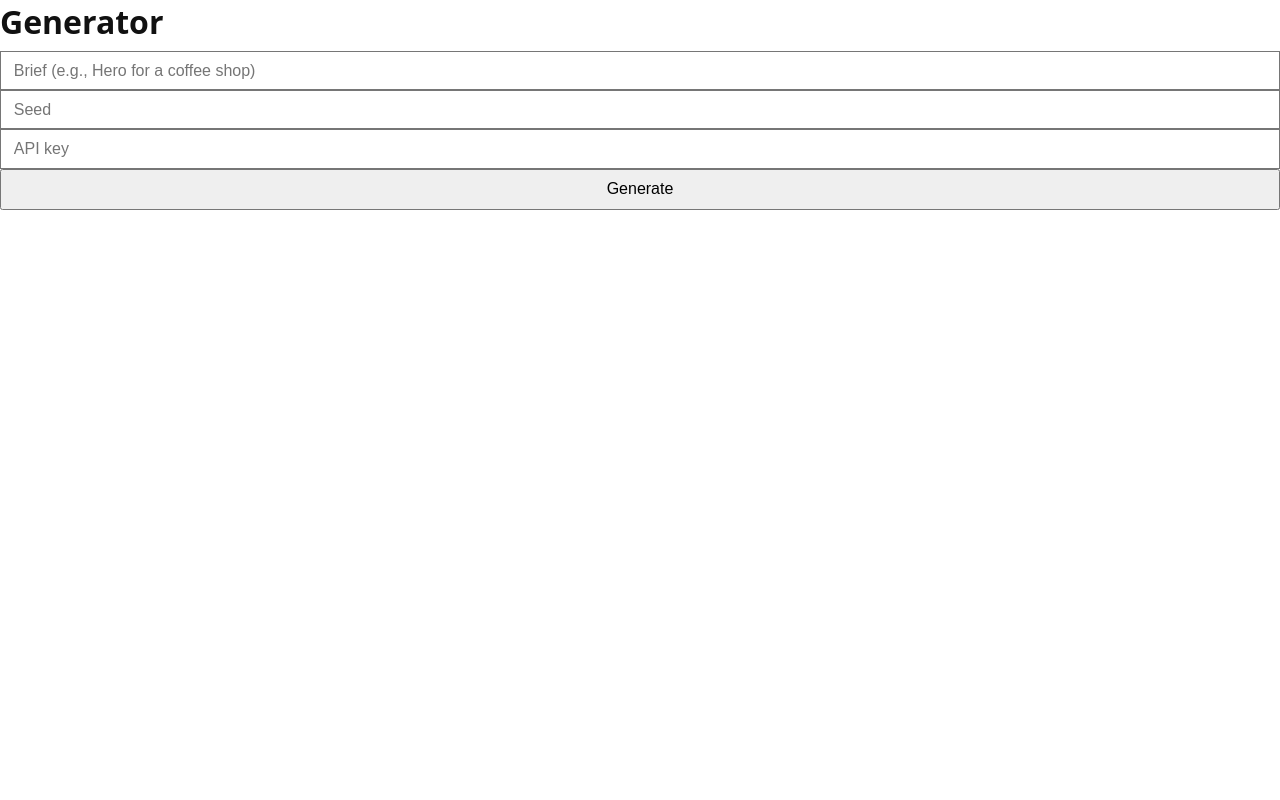
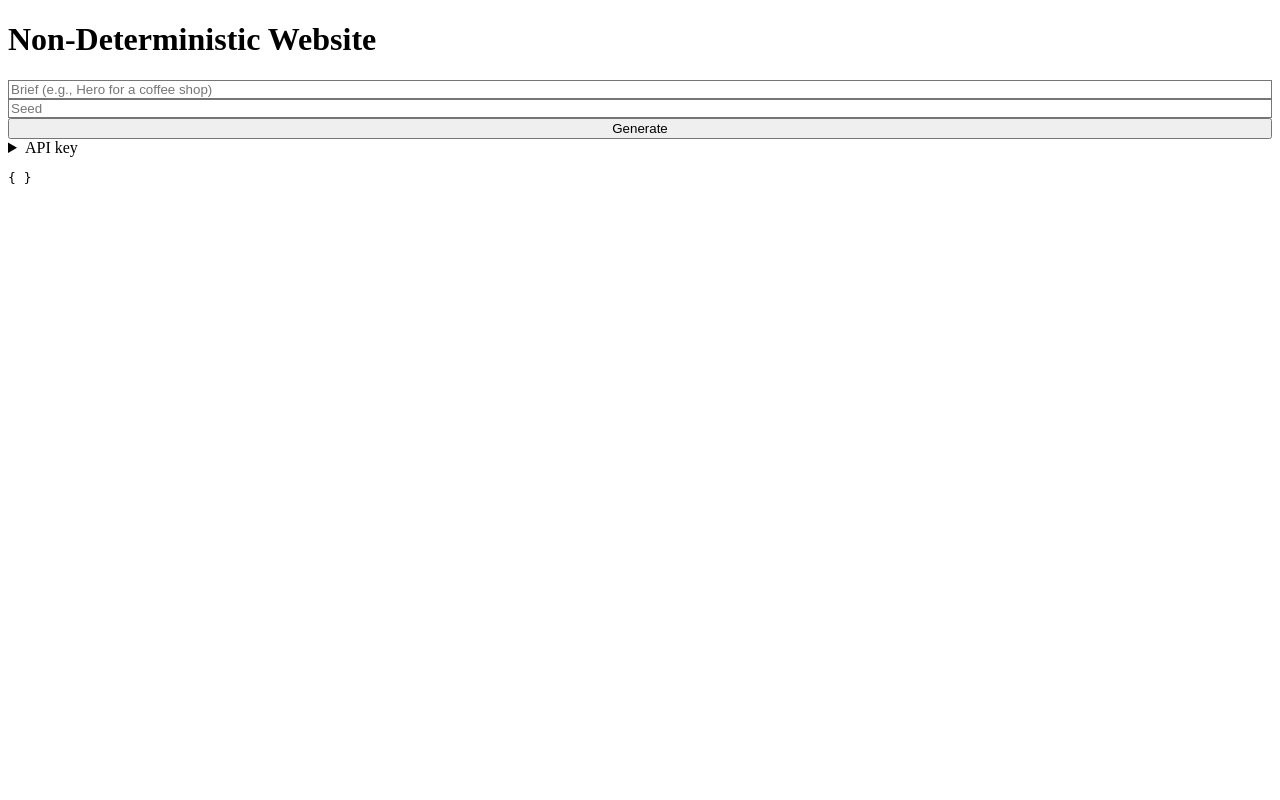
Before and after one commit to lesprgm/Roulette, a FastAPI app: page / in a window 1280 px wide. Run offline with FastAPI, Linux system fonts and the light colour scheme; style sheets or scripts are compiled from the project's sources.

Commit message:
Refactor HTML structure and enhance UI components for improved user experience

```diff
--- a/static/js/app.js
+++ b/static/js/app.js
@@ -1,113 +1,115 @@
-async function callGenerate() {
-  const brief = document.getElementById('brief').value || '';
-  const seedVal = document.getElementById('seed').value;
-  const apikey = document.getElementById('apikey').value || '';
-  const seed = seedVal ? Number(seedVal) : null;
+const API_KEY = 'demo_123'; // Dev only. Remove for public deployments.
 
-  const res = await fetch('/generate', {
+const $ = (sel, el = document) => el.querySelector(sel);
+const root = $('#app');
+const briefInput = $('#brief');
+const seedInput = $('#seed');
+const btn = $('#go');
+const remainingEl = $('#remaining');
+
+const PALETTE = {
+  slate:  '#334155',
+  gray:   '#374151',
+  indigo: '#4f46e5',
+  blue:   '#2563eb',
+  teal:   '#0d9488',
+  rose:   '#e11d48',
+  emerald:'#10b981',
+};
+
+function applyPalette(palette) {
+  if (!palette) return;
+  document.documentElement.style.setProperty('--primary', PALETTE[palette.primary] || '#334155');
+  document.documentElement.style.setProperty('--accent',  PALETTE[palette.accent]  || '#4f46e5');
+}
+
+
+function renderHero(component) {
+  const { title = 'Untitled', subtitle = '' } = component.props || {};
+  const sec = document.createElement('section');
+  sec.className = 'hero';
+
+  const h1 = document.createElement('h1');
+  h1.textContent = title;
+
+  const p = document.createElement('p');
+  p.className = 'sub';
+  p.textContent = subtitle;
+
+  sec.append(h1, p);
+  return sec;
+}
+
+function renderUnknown(component) {
+  const pre = document.createElement('pre');
+  pre.textContent = `Unknown component: ${component.type}`;
+  return pre;
+}
+
+function renderPage(page) {
+  root.innerHTML = '';
+  applyPalette(page.palette);
+
+  const { components = [] } = page;
+  for (const comp of components) {
+    let el;
+    switch (comp.type) {
+      case 'hero': el = renderHero(comp); break;
+      default:     el = renderUnknown(comp);
+    }
+    root.appendChild(el);
+  }
+}
+
+
+async function generate(brief, seed) {
+  const resp = await fetch('/generate', {
     method: 'POST',
     headers: {
       'Content-Type': 'application/json',
-      ...(apikey ? { 'x-api-key': apikey } : {})
+      'x-api-key': API_KEY, // required while API_KEYS is set in .env
     },
-    body: JSON.stringify({ brief, seed })
+    body: JSON.stringify({
+      brief: brief || 'Landing page',
+      seed: seed !== '' ? Number(seed) : undefined,
+    }),
   });
 
-  let data;
-  try {
-    data = await res.json();
-  } catch {
-    data = { error: 'Non-JSON response', status: res.status };
+  const rem = resp.headers.get('X-RateLimit-Remaining');
+  if (rem !== null) {
+    remainingEl.textContent = `Requests left: ${rem}`;
+  } else {
+    remainingEl.textContent = '';
   }
-  document.getElementById('out').textContent = JSON.stringify(data, null, 2);
-  if (res.ok) renderPage(data);
+
+  if (!resp.ok) {
+    const text = await resp.text().catch(() => '');
+    throw new Error(`Generate failed: ${resp.status} ${text}`);
+  }
+
+  return resp.json();
 }
 
-function renderPage(page) {
-  const root = document.getElementById('render');
-  root.innerHTML = '';
 
-  const palette = page.palette || {};
-  const accent = palette.accent || 'indigo';
+btn.addEventListener('click', async () => {
+  btn.disabled = true;
+  const original = btn.textContent;
+  btn.textContent = 'Generating…';
+  try {
+    const page = await generate(briefInput.value, seedInput.value);
+    renderPage(page);
+  } catch (err) {
+    root.innerHTML = `<pre>${(err?.message || String(err))}</pre>`;
+  } finally {
+    btn.disabled = false;
+    btn.textContent = original;
+  }
+});
 
-  (page.components || []).forEach(c => {
-    switch (c.type) {
-      case 'hero': {
-        const div = document.createElement('div');
-        div.className = "mt-4 p-8 bg-white rounded-2xl shadow";
-        div.innerHTML = `
-          <h2 class="text-3xl font-bold text-${accent}-600">${c.props?.title || 'Untitled'}</h2>
-          <p class="mt-2 text-slate-600">${c.props?.subtitle || ''}</p>
-        `;
-        root.appendChild(div);
-        break;
-      }
-      case 'card': {
-        const div = document.createElement('div');
-        div.className = "mt-4 p-6 bg-white rounded-xl shadow";
-        div.innerHTML = `
-          <div class="font-semibold text-slate-800">${c.props?.title || 'Card'}</div>
-          <p class="mt-1 text-slate-600">${c.props?.body || ''}</p>
-        `;
-        root.appendChild(div);
-        break;
-      }
-      case 'cta': {
-        const div = document.createElement('div');
-        div.className = "mt-4 p-6 bg-white rounded-xl shadow flex items-center gap-3";
-        div.innerHTML = `
-          <div class="flex-1">
-            <div class="font-semibold text-slate-800">${c.props?.title || 'Call to action'}</div>
-            <p class="mt-1 text-slate-600">${c.props?.subtitle || ''}</p>
-          </div>
-          <a href="${c.props?.href || '#'}" class="px-4 py-2 bg-${accent}-600 text-white rounded hover:bg-${accent}-700">
-            ${c.props?.label || 'Learn more'}
-          </a>
-        `;
-        root.appendChild(div);
-        break;
-      }
-      case 'grid': {
-        const cols = Math.min(Math.max(Number(c.props?.columns || 3), 1), 4);
-        const div = document.createElement('div');
-        div.className = "mt-4 grid gap-4 " + ({
-          1: "grid-cols-1", 2: "grid-cols-2", 3: "grid-cols-3", 4: "grid-cols-4"
-        }[cols]);
-        (c.props?.items || []).forEach(item => {
-          const card = document.createElement('div');
-          card.className = "p-4 bg-white rounded-xl shadow";
-          card.innerHTML = `
-            <div class="font-semibold text-slate-800">${item.title || 'Item'}</div>
-            <p class="mt-1 text-slate-600">${item.body || ''}</p>
-          `;
-          div.appendChild(card);
-        });
-        root.appendChild(div);
-        break;
-      }
-      case 'text': {
-        const p = document.createElement('p');
-        p.className = "mt-3 text-slate-700";
-        p.textContent = c.props?.content || '';
-        root.appendChild(p);
-        break;
-      }
-      case 'image': {
-        const img = document.createElement('img');
-        img.className = "mt-4 rounded-xl shadow";
-        img.src = c.props?.src || '';
-        img.alt = c.props?.alt || '';
-        root.appendChild(img);
-        break;
-      }
-      default: {
-        const pre = document.createElement('pre');
-        pre.className = "mt-4 p-4 bg-white rounded shadow overflow-x-auto text-xs";
-        pre.textContent = JSON.stringify(c, null, 2);
-        root.appendChild(pre);
-      }
-    }
-  });
-}
-
-document.getElementById('go').addEventListener('click', callGenerate);
+// Auto-fill some defaults and optionally trigger a first render
+window.addEventListener('DOMContentLoaded', async () => {
+  if (!briefInput.value) briefInput.value = 'Coffee shop';
+  if (!seedInput.value) seedInput.value = '1';
+  // Uncomment to auto-generate on load:
+  // btn.click();
+});
--- a/templates/index.html
+++ b/templates/index.html
@@ -1,26 +1,51 @@
-<!DOCTYPE html>
+<!doctype html>
 <html lang="en">
 <head>
-  <meta charset="UTF-8" />
-  <title>Nondeterministic Website - Demo</title>
-  <link rel="stylesheet" href="/static/tailwind.css" />
-  <link rel="stylesheet" href="/static/css/style.css" />
+  <meta charset="utf-8" />
+  <meta name="viewport" content="width=device-width, initial-scale=1" />
+  <title>Non-Deterministic Website</title>
+
+  <link href="/static/tailwind.css" rel="stylesheet">
+
+
+  <script defer src="/static/js/app.js"></script>
 </head>
-<body class="min-h-screen bg-slate-100">
-  <div class="max-w-3xl mx-auto p-6">
-    <h1 class="text-2xl font-bold text-slate-800">Generator</h1>
+<body class="bg-gray-50 text-gray-900">
+  <div class="max-w-4xl mx-auto p-6 space-y-6">
+    <h1 class="text-3xl font-bold">Non-Deterministic Website</h1>
 
-    <div class="mt-4 grid gap-2 md:grid-cols-6">
-      <input id="brief" class="md:col-span-3 px-3 py-2 border rounded" placeholder="Brief (e.g., Hero for a coffee shop)">
-      <input id="seed" type="number" class="md:col-span-1 px-3 py-2 border rounded" placeholder="Seed">
-      <input id="apikey" class="md:col-span-1 px-3 py-2 border rounded" placeholder="API key">
-      <button id="go" class="md:col-span-1 px-4 py-2 bg-indigo-600 text-white rounded hover:bg-indigo-700">Generate</button>
+    <div class="bg-white rounded-xl shadow p-4 space-y-3">
+      <div class="grid grid-cols-1 md:grid-cols-[1fr_140px_auto] gap-3">
+        <input id="brief" type="text"
+               class="input input-bordered px-3 py-2 rounded-lg border border-gray-300 focus:outline-none focus:ring-2 focus:ring-indigo-500"
+               placeholder="Brief (e.g., Hero for a coffee shop)" />
+        <input id="seed" type="number"
+               class="px-3 py-2 rounded-lg border border-gray-300 focus:outline-none focus:ring-2 focus:ring-indigo-500"
+               placeholder="Seed" />
+        <button id="btn-generate"
+                class="px-4 py-2 rounded-lg bg-indigo-600 text-white hover:bg-indigo-700">
+          Generate
+        </button>
+      </div>
+
+      <details class="mt-1">
+        <summary class="cursor-pointer text-sm text-gray-600">API key</summary>
+        <div class="flex gap-2 mt-2">
+          <input id="apiKey" type="text"
+                 class="flex-1 px-3 py-2 rounded-lg border border-gray-300 focus:outline-none focus:ring-2 focus:ring-indigo-500"
+                 placeholder="x-api-key (e.g., demo_123)" />
+          <button id="btn-save-key"
+                  class="px-3 py-2 rounded-lg bg-gray-900 text-white">Save</button>
+          <button id="btn-clear-key"
+                  class="px-3 py-2 rounded-lg border border-gray-300 bg-white">Clear</button>
+        </div>
+      </details>
     </div>
 
-    <pre id="out" class="mt-4 p-4 bg-white rounded shadow overflow-x-auto text-sm"></pre>
-    <div id="render" class="mt-6"></div>
+    <pre id="out"
+         class="bg-slate-900 text-slate-100 rounded-xl p-4 min-h-[160px] overflow-auto">{ }</pre>
+
+    <div id="render" class="space-y-4"></div>
   </div>
-
-  <script src="/static/js/app.js"></script>
 </body>
 </html>
```
